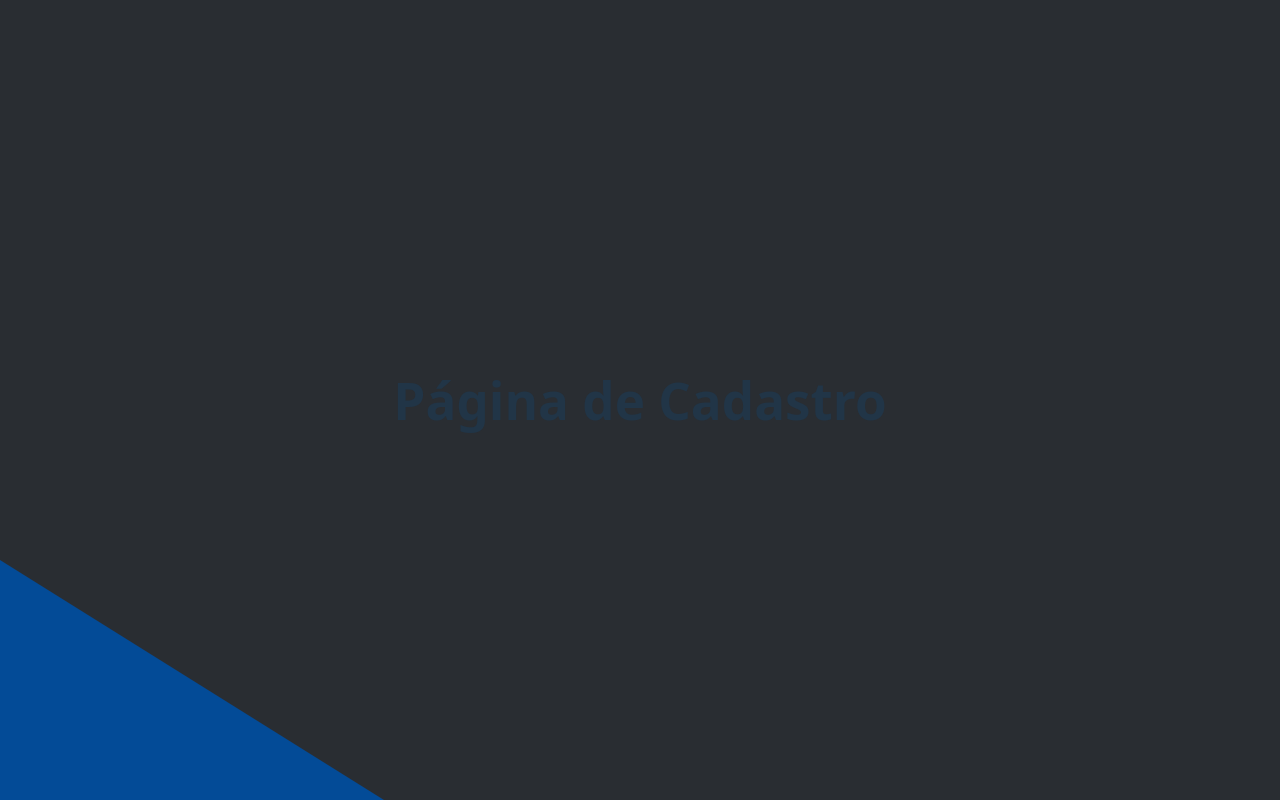
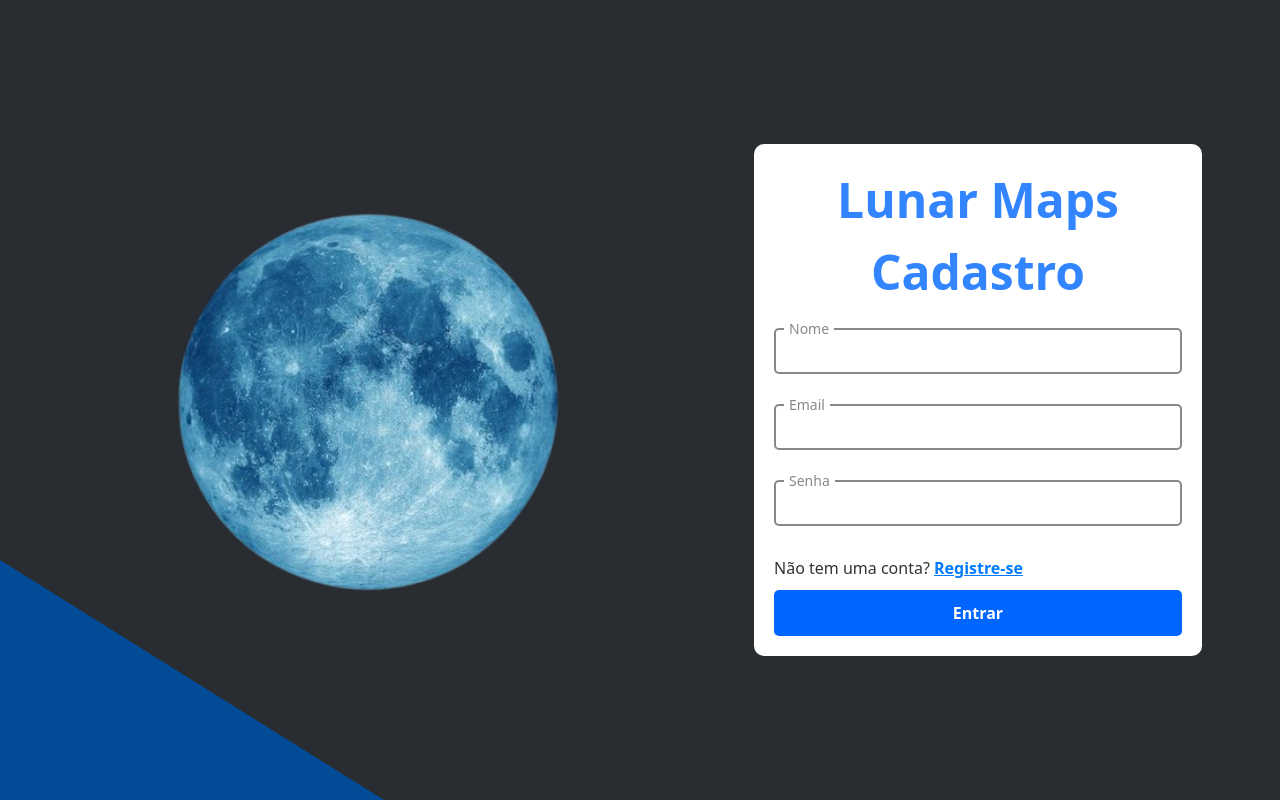
Before and after one commit to GuilhermeFernandesCC/Projeto-web-Front-2024.2, a React (Vite) app: page /cadastro in a window 1280 px wide. Built offline with nearby package versions, Linux system fonts and the light colour scheme.

Commit message:
Ajuste Login Cad

```diff
--- a/src/components/CaixaLoginCad.jsx
+++ b/src/components/CaixaLoginCad.jsx
@@ -12,11 +12,12 @@ const styles = {
       display:'flex',
       flexDirection:'column',
       width: "35vw",
-      height: "35vh",
+      height: "fit-content",
       backgroundColor: "#fff", // Fundo branco ou outra cor desejada
       padding: "20px",
       borderRadius: "10px", // Bordas arredondadas para um visual moderno
-      border: "black"
+      border: "black",
+      gap:'10px'
     },
   };
 
--- a/src/components/ContainerWrapper.jsx
+++ b/src/components/ContainerWrapper.jsx
@@ -5,12 +5,28 @@ import TitleContainer from "./TituloLoginCad";
 import BotaoSalvar from "./BotaoSalvar";
 import TextLink from "./TextLink";
 
-const ContainerWrapper = ({ imageSrc, children }) => {
+const ContainerLogin = ({ imageSrc, children }) => {
   return (
     <div style={styles.wrapper}>
       <img src={imageSrc} alt="Imagem" style={styles.image} />
       <Caixa>
         <TitleContainer title="Lunar Maps"></TitleContainer>
+        <InputField label='Email'></InputField>
+        <InputField label='Senha'></InputField>
+        <TextLink text='Não tem uma conta?' linkText='Registre-se'></TextLink>
+        <BotaoSalvar text='Entrar'></BotaoSalvar>
+      </Caixa>
+    </div>
+  );
+};
+
+const ContainerCadastro = ({ imageSrc, children }) => {
+    return (
+      <div style={styles.wrapper}>
+        <img src={imageSrc} alt="Imagem" style={styles.image} />
+        <Caixa>
+          <TitleContainer title="Lunar Maps Cadastro"></TitleContainer>
+          <InputField label='Nome'></InputField>
           <InputField label='Email'></InputField>
           <InputField label='Senha'></InputField>
           <TextLink text='Não tem uma conta?' linkText='Registre-se'></TextLink>
@@ -36,4 +52,4 @@ const styles = {
     },
 };
 
-export default ContainerWrapper;
+export {ContainerLogin,ContainerCadastro};
--- a/src/pages/Cadastro.jsx
+++ b/src/pages/Cadastro.jsx
@@ -1,5 +1,5 @@
 import React, { useEffect } from "react";
-
+import {ContainerLogin,ContainerCadastro} from "../components/ContainerWrapper";
 export default function Cadastro() {
     useEffect(() => {
         document.title = "Cadastro"; // Altera o título da página
@@ -7,7 +7,7 @@ export default function Cadastro() {
 
     return (
         <div>
-            <h1>Página de Cadastro</h1>
+            <ContainerCadastro imageSrc='src/assets/LuaAzulSemFundo.png'/>
         </div>
     );
 }
--- a/src/pages/Login.jsx
+++ b/src/pages/Login.jsx
@@ -1,6 +1,5 @@
 import React, { useEffect } from "react";
-import Caixa from "../components/CaixaLoginCad"
-import ContainerWrapper from "../components/ContainerWrapper";
+import {ContainerLogin,ContainerCadastro} from "../components/ContainerWrapper";
 
 
 export default function Login() {
@@ -10,7 +9,7 @@ export default function Login() {
 
     return (
         <div>
-            <ContainerWrapper imageSrc='src/assets/LuaAzulSemFundo.png'></ContainerWrapper>
+            <ContainerLogin imageSrc='src/assets/LuaAzulSemFundo.png'></ContainerLogin>
         </div>
     );
 }
```
Lines whose indentation alone changed are shown as unchanged.
